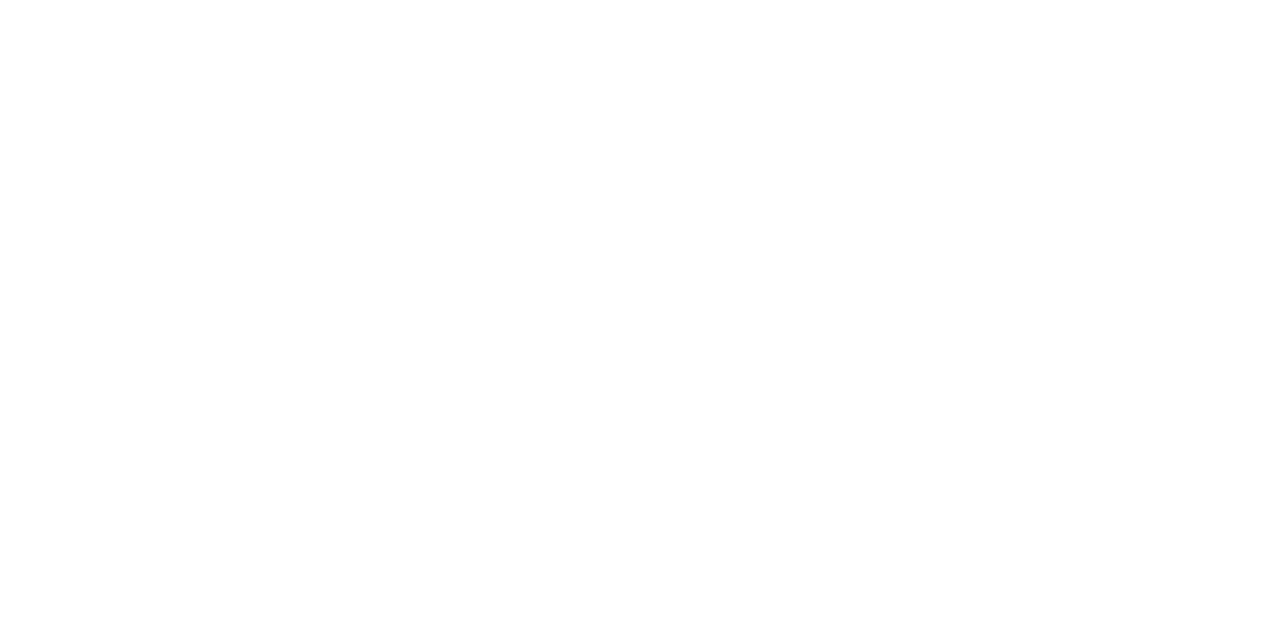
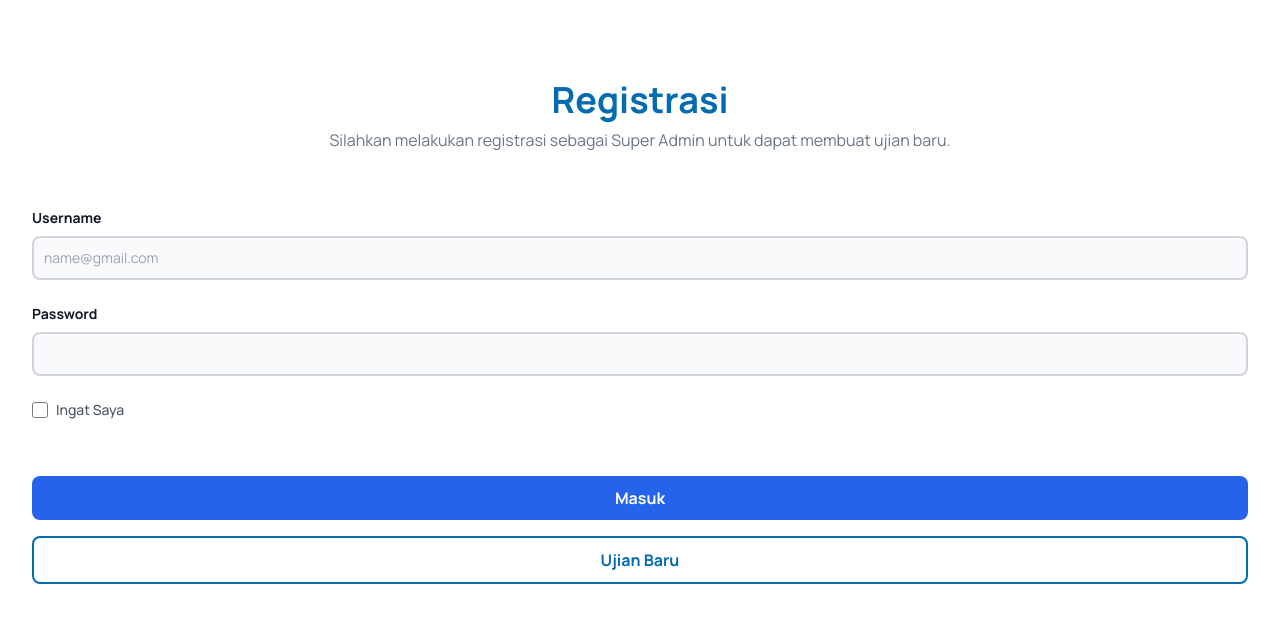
Before and after one commit to zidane-arkan/perbakin-pwa, a React (Vite) app: page /superadmin in a window 1280 px wide. Before the commit this address had no page. Shown: the top 622 px of the page. Built offline with nearby package versions, Linux system fonts and the light colour scheme.

Commit message:
Update routes V1.2, Change the way route access page for 3 different user

```diff
--- a/src/App.tsx
+++ b/src/App.tsx
@@ -1,8 +1,10 @@
 
+import Auth from "./layout/routes/Auth";
 import Penguji from "./layout/routes/Penguji"
 import Detail from "./components/overlay/Detail"
-// import Login from './layout/auth/Login';
-// import Penembak from './layout/pages/Penembak';
+import SuperAdmin from "./layout/routes/SuperAdmin"
+import Login from './layout/auth/Login';
+import Penembak from './layout/pages/Penembak';
 // import KetentuanUmum from './layout/pages/KetentuanUmum';
 // import Aturan from './layout/pages/Aturan';
 // import TandaTangan from './layout/pages/TandaTangan';
@@ -10,7 +12,8 @@
   return (
     <div className="App">
       {/* <Detail /> */}
-      <Penguji />
+      {/* <Penguji /> */}
+      <Auth />
       {/* <Penembak /> */}
       {/* <Aturan
         title="Ujian Kualifikasi 20 Meter"
--- a/src/components/overlay/Detail.tsx
+++ b/src/components/overlay/Detail.tsx
@@ -34,7 +34,7 @@
                         <span className='max-w-full px-2 py-1 text-xs font-bold text-white uppercase transition-colors duration-300 transform bg-[#62DE5F] rounded'>
                             {props.stage}
                         </span>
-                        <Link to={'/kualifikasi_aturan'} className='w-full items-center text-center px-4 py-3 text-white bg-[#036BB0] rounded-lg' >Mulai Ujian</Link>
+                        <Link to={'kualifikasi_aturan'} className='w-full items-center text-center px-4 py-3 text-white bg-[#036BB0] rounded-lg' >Mulai Ujian</Link>
                     </div>
                 </LayoutChild>
             </section>
--- a/src/layout/auth/Login.tsx
+++ b/src/layout/auth/Login.tsx
@@ -1,5 +1,6 @@
 import React from 'react'
 import { Layout, LayoutChild } from '../../components/Layout'
+import { Link } from 'react-router-dom'
 const Login = () => {
     return (
         <Layout className={'rounded-3xl mt-20 mb-[5%]'}>
@@ -26,8 +27,9 @@
                         </div>
                     </section>
                     <div className='flex flex-col gap-4'>
-                        <button type="submit" className="text-white rounded-lg text-base font-bold w-full sm:w-auto px-5 py-2.5 text-center bg-blue-600 hover:bg-blue-700 focus:ring-blue-800">Masuk</button>
-                        <button type="submit" className="text-[#036BB0] border-2 border-[#036BB0] font-bold rounded-lg text-base w-full sm:w-auto px-5 py-2.5 text-center bg-transparent hover:bg-blue-700 focus:ring-blue-800">Ujian Baru</button>
+                        <Link to={'/penguji'} type="submit" className="text-white rounded-lg text-base font-bold w-full sm:w-auto px-5 py-2.5 text-center bg-blue-600 hover:bg-blue-700 focus:ring-blue-800">Masuk</Link>
+                        <Link to={'/admin'} type="submit" className="text-white rounded-lg text-base font-bold w-full sm:w-auto px-5 py-2.5 text-center bg-blue-600 hover:bg-blue-700 focus:ring-blue-800">Admin</Link>
+                        <Link to={'/superadmin'} type="submit" className="text-[#036BB0] border-2 border-[#036BB0] font-bold rounded-lg text-base w-full sm:w-auto px-5 py-2.5 text-center bg-transparent hover:bg-blue-700 focus:ring-blue-800">Super Admin</Link>
                     </div>
                 </form>
            </LayoutChild>
--- a/src/layout/auth/Register.tsx
+++ /dev/null
@@ -1,9 +0,0 @@
-import React from 'react'
-
-const Register = () => {
-    return (
-        <div>Register</div>
-    )
-}
-
-export default Register
--- a/src/layout/auth/registrasi/SuperAdmin.tsx
+++ b/src/layout/auth/registrasi/SuperAdmin.tsx
@@ -1,8 +1,38 @@
 import React from 'react'
-
+import { Layout, LayoutChild } from '../../../components/Layout'
+import { Link } from 'react-router-dom'
 const SuperAdmin = () => {
     return (
-        <div>SuperAdmin</div>
+        <Layout className={'rounded-3xl mt-20 mb-[5%]'}>
+            <LayoutChild className='flex-col'>
+                <div className='max-w-full text-center text-[#036BB0]'>
+                    <h1 className='pb-2 text-4xl font-extrabold'>Registrasi</h1>
+                    <h4 className='text-base text-[#6A7682] font-normal'>Silahkan melakukan  registrasi sebagai Super Admin untuk dapat membuat ujian baru.</h4>
+                </div>
+                <form className='flex flex-col w-full h-auto justify-between gap-8 pt-14'>
+                    <section>
+                        <div className="mb-6">
+                            <label htmlFor="email" className="block mb-2 text-sm font-bold text-gray-900">Username</label>
+                            <input type="email" id="email" className="bg-gray-50 border-2 border-gray-300 text-gray-700 text-sm rounded-lg focus:outline-none focus:ring-blue-500 focus:border-blue-500 block w-full p-2.5" placeholder="name@gmail.com" required />
+                        </div>
+                        <div className="mb-6">
+                            <label htmlFor="password" className="block mb-2 text-sm font-bold text-gray-900">Password</label>
+                            <input type="password" id="password" className="bg-gray-50 border-2 border-gray-300 text-gray-700 text-sm rounded-lg focus:outline-none focus:ring-blue-500 focus:border-blue-500 block w-full p-2.5" required />
+                        </div>
+                        <div className="flex items-start mb-6">
+                            <div className="flex items-center h-5">
+                                <input id="remember" type="checkbox" value="" className="w-4 h-4 bg-blue-500 border border-gray-600 rounded focus:ring-3 focus:outline-none focus:bg-blue-500 focus:ring-blue-600" required />
+                            </div>
+                            <label htmlFor="remember" className="ml-2 text-sm font-medium text-gray-600">Ingat Saya</label>
+                        </div>
+                    </section>
+                    <div className='flex flex-col gap-4'>
+                        <Link to={'/dashboard'} type="submit" className="text-white rounded-lg text-base font-bold w-full sm:w-auto px-5 py-2.5 text-center bg-blue-600 hover:bg-blue-700 focus:ring-blue-800">Masuk</Link>
+                        <Link to={'/register'} type="submit" className="text-[#036BB0] border-2 border-[#036BB0] font-bold rounded-lg text-base w-full sm:w-auto px-5 py-2.5 text-center bg-transparent hover:bg-blue-700 focus:ring-blue-800">Ujian Baru</Link>
+                    </div>
+                </form>
+            </LayoutChild>
+        </Layout>
     )
 }
 
--- a/src/layout/pages/Aturan.tsx
+++ b/src/layout/pages/Aturan.tsx
@@ -66,7 +66,7 @@
                     </ol>
                 </CardText>
                 <CardText>
-                    <Link to={'/kualifikasi_form'} className='w-full px-4 py-4 text-center text-white bg-[#036BB0] rounded-lg' type='button'>Mulai Pengujian</Link>
+                    <Link to={'/penguji/kualifikasi_form'} className='w-full px-4 py-4 text-center text-white bg-[#036BB0] rounded-lg' type='button'>Mulai Pengujian</Link>
                 </CardText>
             </LayoutChild>
         </Layout>
--- a/src/layout/pages/Form.tsx
+++ b/src/layout/pages/Form.tsx
@@ -41,7 +41,7 @@
                     <FormTable ujian='kualifikasi' />
                 </div>
                 <CardText>
-                    <Link to={'/kualifikasi_konfirmasi'} className='w-full px-4 py-4 text-white text-center bg-[#036BB0] rounded-lg' type='button'>
+                    <Link to={'/penguji/kualifikasi_konfirmasi'} className='w-full px-4 py-4 text-white text-center bg-[#036BB0] rounded-lg' type='button'>
                         Selanjutnya
                     </Link>
                 </CardText>
--- /dev/null
+++ b/src/layout/routes/Admin.tsx
@@ -0,0 +1,9 @@
+import React from 'react'
+
+const Admin = () => {
+    return (
+        <div>Admin</div>
+    )
+}
+
+export default Admin
--- /dev/null
+++ b/src/layout/routes/Auth.tsx
@@ -0,0 +1,22 @@
+import React from 'react'
+import { Routes, Route } from 'react-router-dom';
+import Login from '../auth/Login';
+// Penguji Routes
+import Penguji from './Penguji';
+// Admin Routes
+import Admin from './Admin';
+// Super Admin Routes
+import SuperAdmin from './SuperAdmin';
+
+const Auth = () => {
+    return (
+        <Routes>
+            <Route path='/' element={<Login />} />
+            <Route path='/penguji/*' element={<Penguji />} />
+            <Route path='/admin/*' element={<Admin />} />
+            <Route path='/superadmin/*' element={<SuperAdmin />} />
+        </Routes>
+    )
+}
+
+export default Auth
--- a/src/layout/routes/Penguji.tsx
+++ b/src/layout/routes/Penguji.tsx
@@ -1,8 +1,10 @@
 import React from 'react'
 import { Routes, Route } from 'react-router-dom';
+import Login from '../auth/Login';
 import Detail from '../../components/overlay/Detail';
 import Dashboard from '../penguji/Dashboard';
-import Login from '../auth/Login';
+
+
 // Aturan
 import Kualifikasi from '../penguji/aturan/Kualifikasi';
 // Form
@@ -15,12 +17,10 @@
     return (
         <>
             <Routes>
-                <Route path='/login' element={<Login />} />
                 <Route path='/' element={<Dashboard />} />
-                <Route path='/detail' element={<Detail />} />
                 {/* Route Kualifikasi */}
+                <Route path='/kualifikasi_aturan' element={<Kualifikasi />} />
                 <Route path='/kualifikasi_ketentuan' element={<KualifikasiKetentuan />} />
-                <Route path='/kualifikasi_aturan' element={<Kualifikasi />} />
                 <Route path='/kualifikasi_form' element={<KualifikasiForm />} />
                 <Route path='/kualifikasi_konfirmasi' element={<KualifikasiKonfirmasi />} />
                 {/* Route Stage 1 */}
--- /dev/null
+++ b/src/layout/routes/SuperAdmin.tsx
@@ -0,0 +1,24 @@
+import React from 'react'
+import { Routes, Route } from 'react-router-dom';
+import Detail from '../../components/overlay/Detail';
+import Dashboard from '../penguji/Dashboard';
+import Login from '../auth/Login';
+import SuperAdminRegist from '../auth/registrasi/SuperAdmin';
+const SuperAdmin = () => {
+    return (
+        <>
+            <Routes>
+                <Route path='/' element={<SuperAdminRegist />} />
+                {/* Route Kualifikasi */}
+                {/* Route Stage 1 */}
+                {/* Route Stage 2 */}
+                {/* Route Stage 3 */}
+                {/* Route Stage 4 */}
+                {/* Route Stage 5 */}
+                {/* Route Stage 6 */}
+            </Routes>
+        </>
+    )
+}
+
+export default SuperAdmin
```
